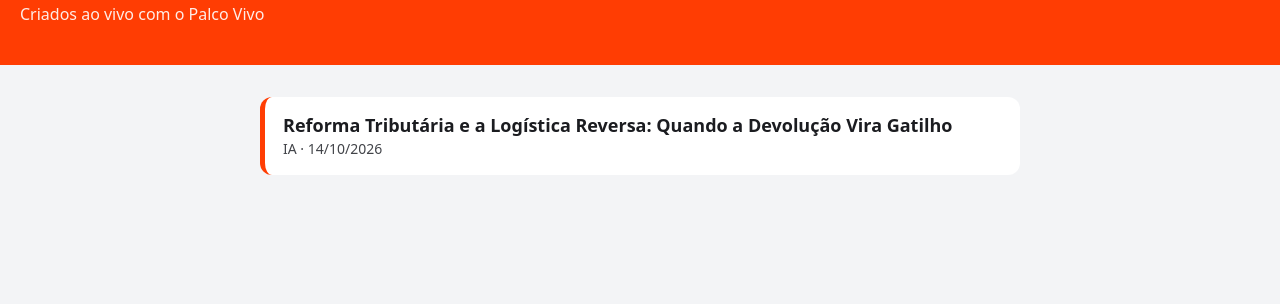
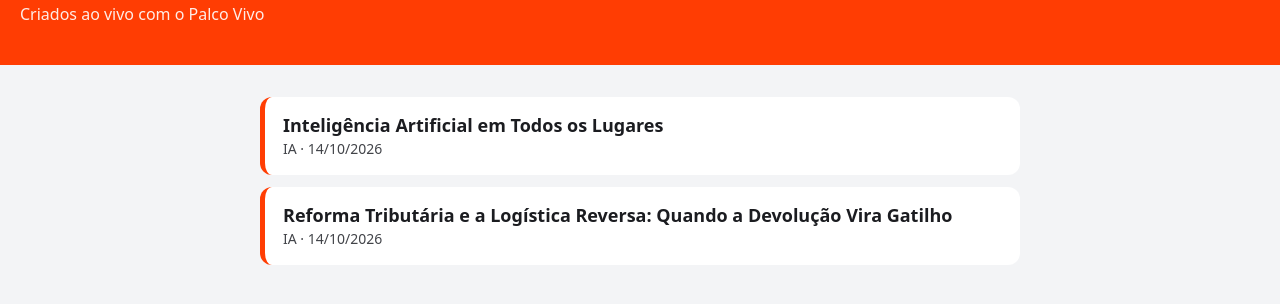
Before and after one commit to asavideomaker/palco-vivo, a plain HTML site: page index.html in a window 1280 px wide. Shown: the part 84-388 px from the top of the page. Drawn offline with Linux system fonts and the light colour scheme.

Commit message:
Página inicial

```diff
--- a/index.html
+++ b/index.html
@@ -1 +1 @@
-<!doctype html><html lang="pt-BR"><head><meta charset="utf-8"><meta name="viewport" content="width=device-width,initial-scale=1"><title>E-books das palestras</title><style>body{margin:0;font-family:system-ui,Segoe UI,Roboto,Arial,sans-serif;background:#F3F4F6;color:#1B1C20}header{background:#FF3D03;color:#fff;padding:40px 20px}header h1{margin:0;font-size:30px}header p{margin:6px 0 0;opacity:.9}main{max-width:760px;margin:0 auto;padding:20px}a.it{display:block;background:#fff;border-radius:12px;padding:16px 18px;margin:12px 0;text-decoration:none;color:#1B1C20;border-left:5px solid #FF3D03}a.it b{display:block;font-size:18px}a.it span{color:#424449;font-size:14px}</style></head><body><header><h1>E-books das palestras</h1><p>Criados ao vivo com o Palco Vivo</p></header><main><a class="it" href="2026-10-14-reforma-tributaria-e-a-logistica-reversa-quando-a-/"><b>Reforma Tributária e a Logística Reversa: Quando a Devolução Vira Gatilho</b><span>IA · 14/10/2026</span></a></main></body></html>
+<!doctype html><html lang="pt-BR"><head><meta charset="utf-8"><meta name="viewport" content="width=device-width,initial-scale=1"><title>E-books das palestras</title><style>body{margin:0;font-family:system-ui,Segoe UI,Roboto,Arial,sans-serif;background:#F3F4F6;color:#1B1C20}header{background:#FF3D03;color:#fff;padding:40px 20px}header h1{margin:0;font-size:30px}header p{margin:6px 0 0;opacity:.9}main{max-width:760px;margin:0 auto;padding:20px}a.it{display:block;background:#fff;border-radius:12px;padding:16px 18px;margin:12px 0;text-decoration:none;color:#1B1C20;border-left:5px solid #FF3D03}a.it b{display:block;font-size:18px}a.it span{color:#424449;font-size:14px}</style></head><body><header><h1>E-books das palestras</h1><p>Criados ao vivo com o Palco Vivo</p></header><main><a class="it" href="2026-10-14-inteligencia-artificial-em-todos-os-lugares/"><b>Inteligência Artificial em Todos os Lugares</b><span>IA · 14/10/2026</span></a><a class="it" href="2026-10-14-reforma-tributaria-e-a-logistica-reversa-quando-a-/"><b>Reforma Tributária e a Logística Reversa: Quando a Devolução Vira Gatilho</b><span>IA · 14/10/2026</span></a></main></body></html>
```
